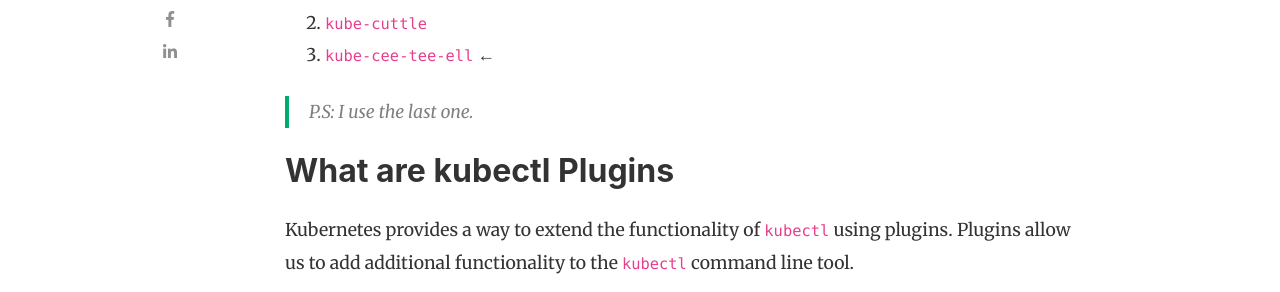
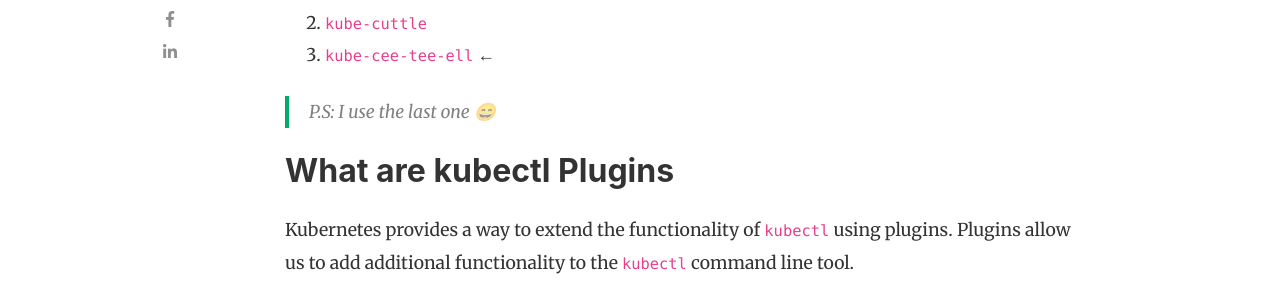
Before and after one commit to shardulsrivastava/shardulsrivastava.github.io, a Jekyll site: the page built from _posts/2022-10-15-most-useful-kubectl-plugins.md, in a window 1280 px wide and 900 px high, scrolled down 995 px. Shown: the part 159-451 px from the top of the window. Built offline with Jekyll 4.4.1, drawn with Linux system fonts in a browser that asks for light colours; nearby versions of some CDN libraries; comment, search, counter and statistics services are not loaded.

Commit message:
Add a smiley

```diff
--- a/_posts/2022-10-15-most-useful-kubectl-plugins.md
+++ b/_posts/2022-10-15-most-useful-kubectl-plugins.md
@@ -22,7 +22,7 @@
 2. `kube-cuttle`
 3. `kube-cee-tee-ell` &larr;
 
-> P.S: I use the last one.
+> P.S: I use the last one 😄
 
 ## What are kubectl Plugins
 Kubernetes provides a way to extend the functionality of `kubectl` using plugins. Plugins allow us to add additional functionality to the `kubectl` command line tool.
```
